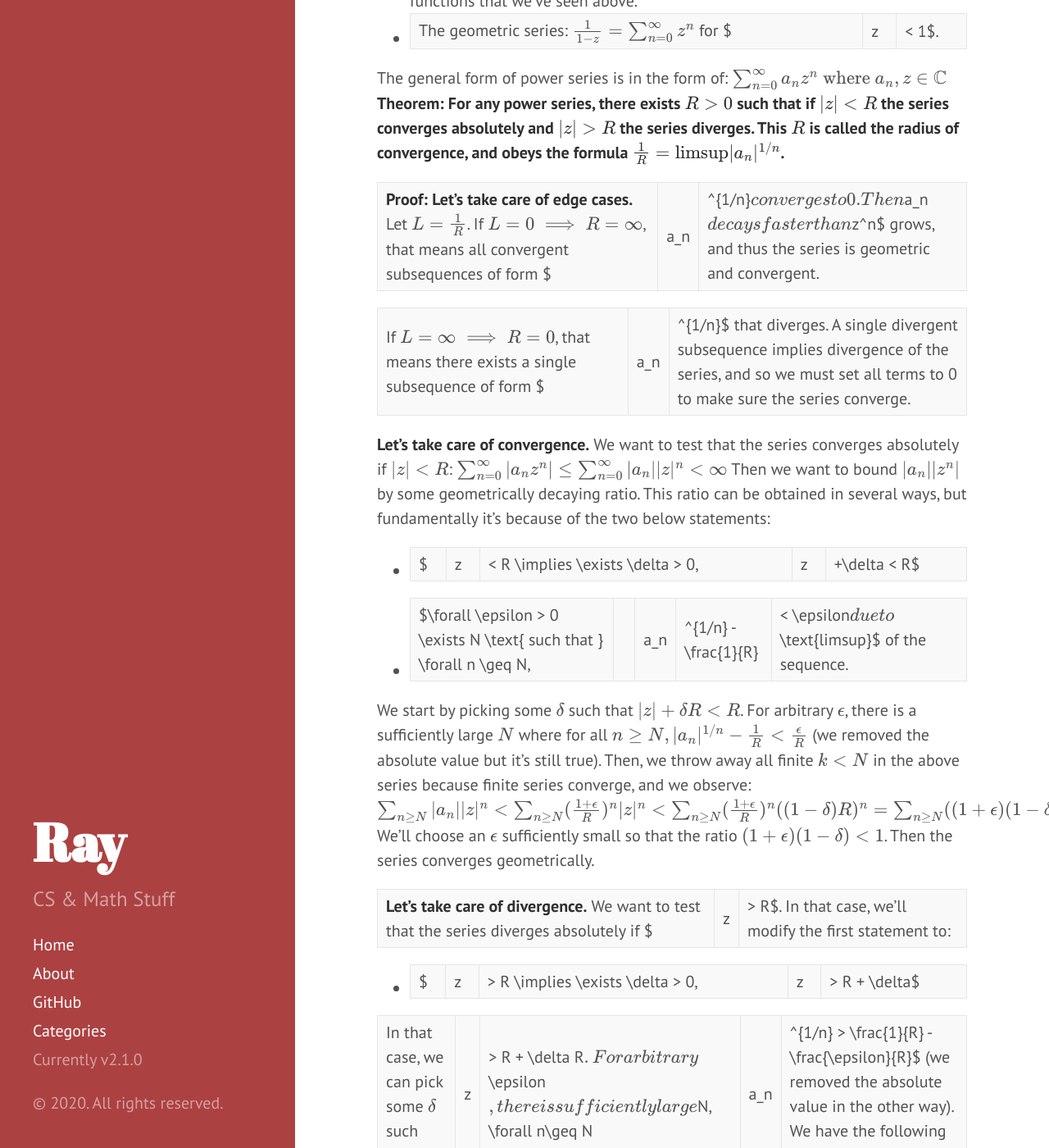
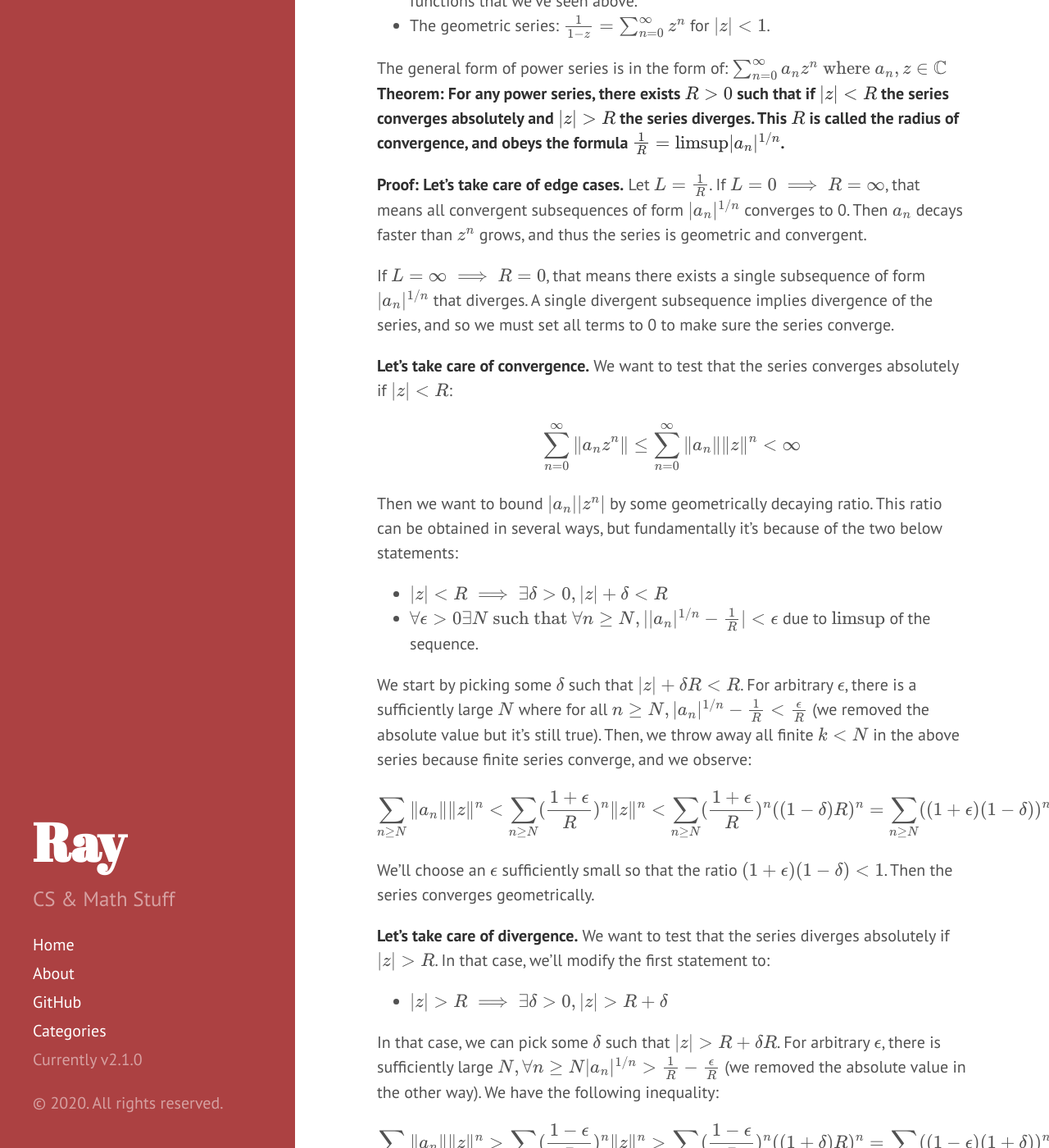
Before and after one commit to OneRaynyDay/oneraynyday.github.io, a Jekyll site: the page built from _posts/2020-10-07-Complex-Analysis-1.md, in a window 1280 px wide and 1400 px high, scrolled down 3744 px. Shown: the whole window at 82% size. Built offline with Jekyll 4.4.1, drawn with Linux system fonts in a browser that asks for light colours; formulas are drawn with MathJax 3; some of the changed text lies outside the part shown.

Commit message:
a lot of markdown issues

```diff
--- a/_posts/2020-10-07-Complex-Analysis-1.md
+++ b/_posts/2020-10-07-Complex-Analysis-1.md
@@ -96,40 +96,46 @@ the mapping does not conform to the generic type of rotation matrix with scaling
 Some examples of power series are:
 
 - The complex exponential: $e^z = \sum_{n=0}^\infty \frac{z^n}{n!}$ and the $sin(x)$ and $cos(x)$ functions that we've seen above.
-- The geometric series: $\frac{1}{1-z} = \sum_{n=0}^\infty z^n$ for $|z| < 1$.
+- The geometric series: $\frac{1}{1-z} = \sum_{n=0}^\infty z^n$ for $\|z\| < 1$.
 
 The general form of power series is in the form of:
 $$
 \sum_{n=0}^\infty a_nz^n \ \text{where }  a_n, z \in \mathbb{C}
 $$
-**Theorem: For any power series, there exists $R > 0$ such that if $|z| < R$ the series converges absolutely and $|z| > R$ the series diverges. This $R$ is called the radius of convergence, and obeys the formula $\frac{1}{R} = \text{limsup} |a_n|^{1/n}$.**
+**Theorem: For any power series, there exists $R > 0$ such that if $|z| < R$ the series converges absolutely and $\|z\| > R$ the series diverges. This $R$ is called the radius of convergence, and obeys the formula $\frac{1}{R} = \text{limsup} \|a_n\|^{1/n}$.**
 
-**Proof:** **Let's take care of edge cases.** Let $L = \frac{1}{R}$. If $L = 0 \implies R = \infty$, that means all convergent subsequences of form $|a_n|^{1/n}$ converges to 0. Then $a_n$ decays faster than $z^n$ grows, and thus the series is geometric and convergent.
+**Proof:** **Let's take care of edge cases.** Let $L = \frac{1}{R}$. If $L = 0 \implies R = \infty$, that means all convergent subsequences of form $\|a_n\|^{1/n}$ converges to 0. Then $a_n$ decays faster than $z^n$ grows, and thus the series is geometric and convergent.
 
-If $L = \infty \implies R = 0$, that means there exists a single subsequence of form $|a_n|^{1/n}$ that diverges. A single divergent subsequence implies divergence of the series, and so we must set all terms to 0 to make sure the series converge.
+If $L = \infty \implies R = 0$, that means there exists a single subsequence of form $\|a_n\|^{1/n}$ that diverges. A single divergent subsequence implies divergence of the series, and so we must set all terms to 0 to make sure the series converge.
 
-**Let's take care of convergence.** We want to test that the series converges absolutely if $|z| < R$:
+**Let's take care of convergence.** We want to test that the series converges absolutely if $\|z\| < R$:
+
 $$
-\sum_{n=0}^\infty |a_nz^n| \leq \sum_{n=0}^\infty |a_n||z|^n < \infty
+\sum_{n=0}^\infty \|a_nz^n\| \leq \sum_{n=0}^\infty \|a_n\|\|z\|^n < \infty
 $$
-Then we want to bound $|a_n||z^n|$ by some geometrically decaying ratio. This ratio can be obtained in several ways, but fundamentally it's because of the two below statements:
 
-- $|z| < R \implies \exists \delta > 0, |z|+\delta < R$
-- $\forall \epsilon > 0 \exists N \text{ such that } \forall n \geq N, ||a_n|^{1/n} - \frac{1}{R}| < \epsilon$ due to  $\text{limsup}$ of the sequence.
+Then we want to bound $\|a_n\|\|z^n\|$ by some geometrically decaying ratio. This ratio can be obtained in several ways, but fundamentally it's because of the two below statements:
 
-We start by picking some $\delta$ such that $|z| + \delta R < R$. For arbitrary $\epsilon$, there is a sufficiently large $N$ where for all $n \geq N, |a_n|^{1/n} - \frac{1}{R} < \frac{\epsilon}{R}$ (we removed the absolute value but it's still true). Then, we throw away all finite $k < N$ in the above series because finite series converge, and we observe:
+- $\|z\| < R \implies \exists \delta > 0, \|z\|+\delta < R$
+- $\forall \epsilon > 0 \exists N \text{ such that } \forall n \geq N, \|\|a_n\|^{1/n} - \frac{1}{R}\| < \epsilon$ due to  $\text{limsup}$ of the sequence.
+
+We start by picking some $\delta$ such that $\|z\| + \delta R < R$. For arbitrary $\epsilon$, there is a sufficiently large $N$ where for all $n \geq N, \|a_n\|^{1/n} - \frac{1}{R} < \frac{\epsilon}{R}$ (we removed the absolute value but it's still true). Then, we throw away all finite $k < N$ in the above series because finite series converge, and we observe:
+
 $$
-\sum_{n\geq N} |a_n||z|^n < \sum_{n\geq N} (\frac{1+\epsilon}{R})^n|z|^n < \sum_{n\geq N} (\frac{1+\epsilon}{R})^n((1-\delta)R)^n = \sum_{n\geq N} ((1+\epsilon)(1-\delta))^n
+\sum_{n\geq N} \|a_n\|\|z\|^n < \sum_{n\geq N} (\frac{1+\epsilon}{R})^n\|z\|^n < \sum_{n\geq N} (\frac{1+\epsilon}{R})^n((1-\delta)R)^n = \sum_{n\geq N} ((1+\epsilon)(1-\delta))^n
 $$
+
 We'll choose an $\epsilon$ sufficiently small so that the ratio $(1+\epsilon)(1-\delta) < 1$. Then the series converges geometrically.
 
-**Let's take care of divergence.** We want to test that the series diverges absolutely if $|z| > R$. In that case, we'll modify the first statement to:
+**Let's take care of divergence.** We want to test that the series diverges absolutely if $\|z\| > R$. In that case, we'll modify the first statement to:
 
-- $|z| > R \implies \exists \delta > 0, |z| > R + \delta$
+- $\|z\| > R \implies \exists \delta > 0, \|z\| > R + \delta$
 
-In that case, we can pick some $\delta$ such that $|z| > R + \delta R$. For arbitrary $\epsilon$, there is sufficiently large $N, \forall n\geq N |a_n|^{1/n} > \frac{1}{R} - \frac{\epsilon}{R}$ (we removed the absolute value in the other way). We have the following inequality:
+In that case, we can pick some $\delta$ such that $\|z\| > R + \delta R$. For arbitrary $\epsilon$, there is sufficiently large $N, \forall n\geq N \|a_n\|^{1/n} > \frac{1}{R} - \frac{\epsilon}{R}$ (we removed the absolute value in the other way). We have the following inequality:
 
-$\sum_{n\geq N} |a_n||z|^n > \sum_{n\geq N} (\frac{1-\epsilon}{R})^n|z|^n > \sum_{n\geq N} (\frac{1-\epsilon}{R})^n((1+\delta)R)^n = \sum_{n\geq N} ((1-\epsilon)(1+\delta))^n$
+$$
+\sum_{n\geq N} \|a_n\|\|z\|^n > \sum_{n\geq N} (\frac{1-\epsilon}{R})^n\|z\|^n > \sum_{n\geq N} (\frac{1-\epsilon}{R})^n((1+\delta)R)^n = \sum_{n\geq N} ((1-\epsilon)(1+\delta))^n
+$$
 
 We'll choose an $\epsilon$ sufficiently small so that the ratio $(1-\epsilon)(1+\delta) > 1$. Then the series diverges. $\blacksquare$
 
@@ -139,6 +145,6 @@ On the disc of convergence boundary, convergence or divergence is not so easily
 
 **Theorem: Within the disc of convergence, a power series function $f(z) = \sum_{n=0}^\infty a_nz^n$ is holomorphic with derivative $f'(z) = \sum_{n=0}^\infty n a_nz^{n-1}$.**
 
-This proof is super tedious so... no. However, we can see that the derivative has the same radius of convergence as the original function. This is because $\text{limsup} |a_n|^{1/n} = \text{limsup} |n a_n|^{1/n}$ since the $\text{lim}_{n \to \infty} n^{1/n} = 1$ (applying sandwich theorem).
+This proof is super tedious so... no. However, we can see that the derivative has the same radius of convergence as the original function. This is because $\text{limsup} \|a_n\|^{1/n} = \text{limsup} \|n a_n\|^{1/n}$ since the $\text{lim}_{n \to \infty} n^{1/n} = 1$ (applying sandwich theorem).
 
 As a result of this finding, we see that **power series are infinitely complex differentiable!** Since power series are so important for complex analysis, we say that a function is **analytic** if it has a power series expansion, and thus also infinitely complex differentiable.
```
